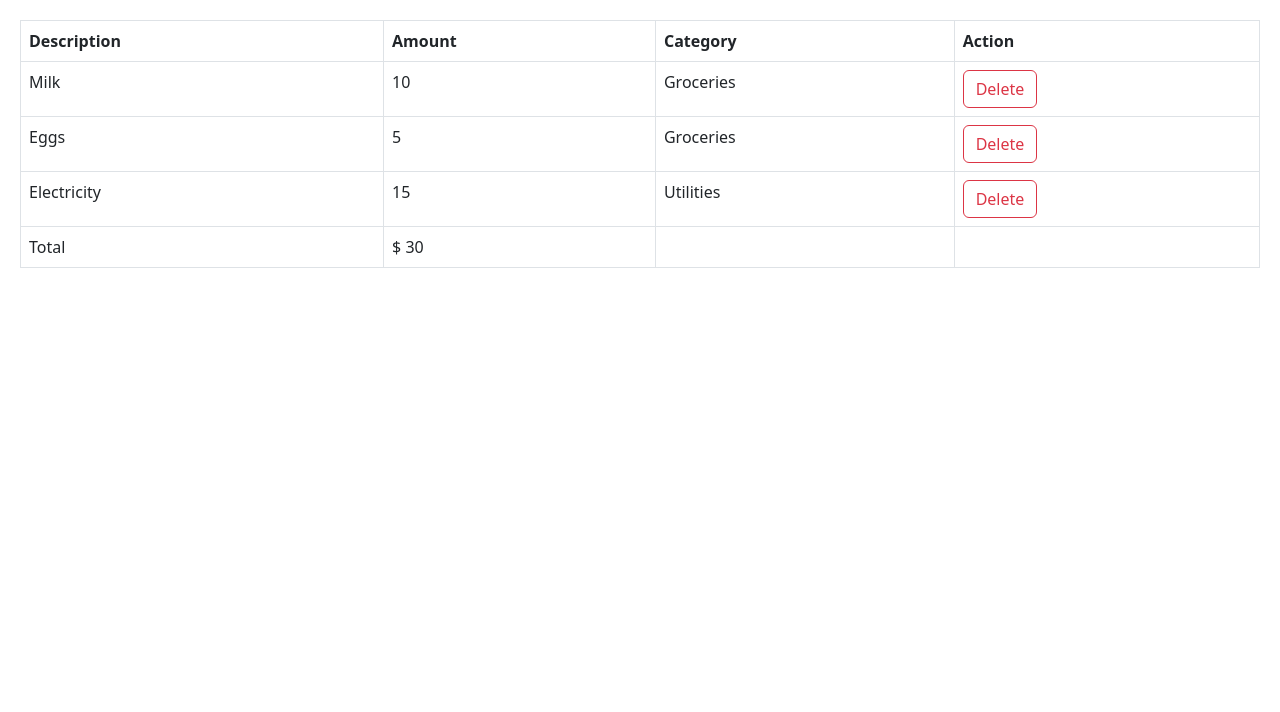
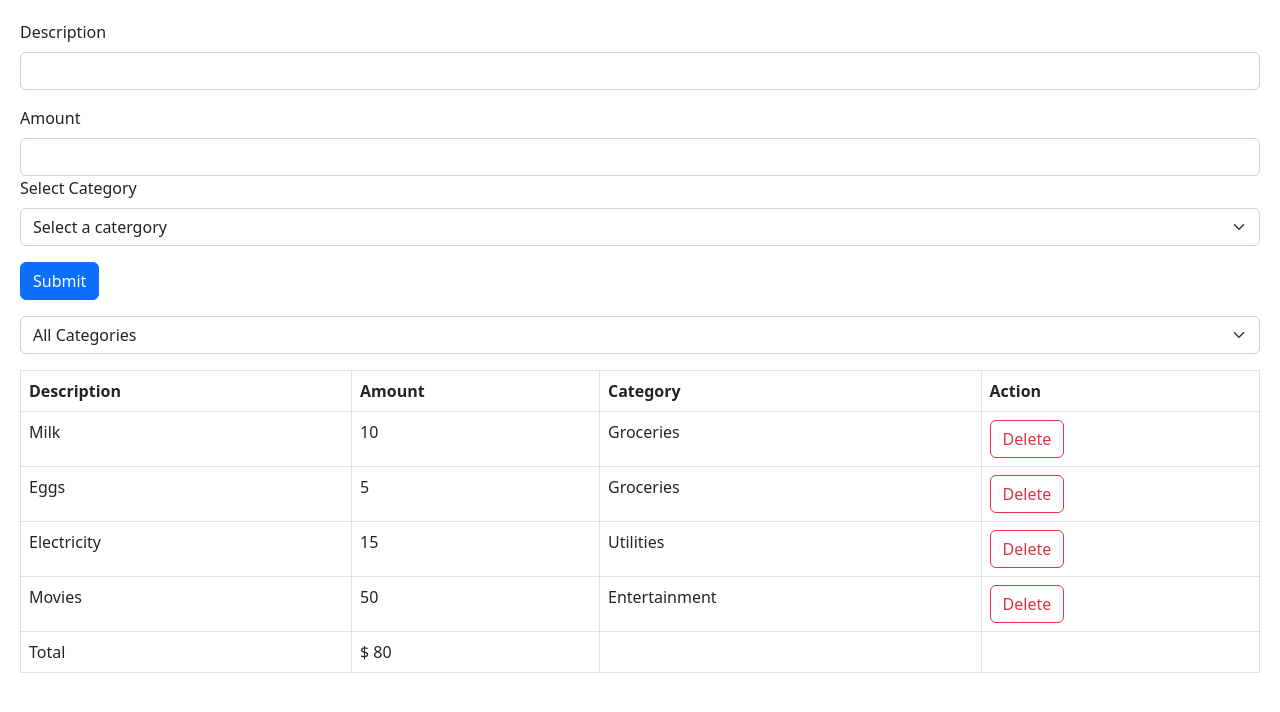
Before and after one commit to 7abhik/React_with_typescript, a React (Vite) app: page / in a window 1280 px wide. Shown: the top 712 px of the page. Built offline with nearby package versions, Linux system fonts and the light colour scheme.

Commit message:
finished expense tracker with working condition

```diff
--- a/src/App.tsx
+++ b/src/App.tsx
@@ -1,6 +1,7 @@
 // import Form from "./components/Form";
+import ExpenseFilter from "./expense-tracker/components/ExpenseFilter";
 import ExpenseList from "./expense-tracker/components/ExpenseList";
-// import ExpenseForm from "./expense-tracker/components/ExpenseForm";
+import ExpenseForm from "./expense-tracker/components/ExpenseForm";
 import { useState } from "react";
 
 function App() {
@@ -23,13 +24,32 @@ function App() {
       amount: 15,
       category: "Utilities",
     },
+    {
+      id: 4,
+      description: "Movies",
+      amount: 50,
+      category: "Entertainment",
+    },
   ]);
+  const [selectedCategory, setSelectedCatgory] = useState("");
+  const isVisibleCategories = expenses.filter((e) =>
+    selectedCategory ? e.category === selectedCategory : expenses,
+  );
   return (
     <div>
       {/* <Form /> */}
-      {/* <ExpenseForm />/ */}
+      <ExpenseForm
+        addExpenses={(data) => {
+          setExpenses([...expenses, { ...data, id: expenses.length + 1 }]);
+        }}
+      />
+      <ExpenseFilter
+        handleExpenseFilter={(selectedCategory) =>
+          setSelectedCatgory(selectedCategory)
+        }
+      />
       <ExpenseList
-        expenses={expenses}
+        expenses={isVisibleCategories}
         onDelete={(id) => {
           setExpenses(expenses.filter((e) => e.id !== id));
         }}
--- /dev/null
+++ b/src/expense-tracker/categories.ts
@@ -0,0 +1,2 @@
+const categories = ["Groceries", "Utilities", "Entertainment"] as const;
+export default categories;
--- /dev/null
+++ b/src/expense-tracker/components/ExpenseFilter.tsx
@@ -0,0 +1,27 @@
+import categories from "../categories";
+interface Props {
+  handleExpenseFilter: (category: string) => void;
+}
+const ExpenseFilter = ({ handleExpenseFilter }: Props) => {
+  return (
+    <select
+      className="form-select"
+      id="categories"
+      onChange={(event) => handleExpenseFilter(event.target.value)}
+    >
+      <option key="all" value="">
+        {" "}
+        All Categories
+      </option>
+      {categories.map((category) => {
+        return (
+          <option key={category} value={category}>
+            {category}
+          </option>
+        );
+      })}
+    </select>
+  );
+};
+
+export default ExpenseFilter;
--- a/src/expense-tracker/components/ExpenseForm.tsx
+++ b/src/expense-tracker/components/ExpenseForm.tsx
@@ -1,57 +1,89 @@
 import { zodResolver } from "@hookform/resolvers/zod";
 import { FieldValues, useForm } from "react-hook-form";
-import { z } from "zod";
+import { optional, z } from "zod";
+import categories from "../categories";
 const Schema = z.object({
-  desc: z.string().min(3),
-  amt: z.number({ invalid_type_error: "amount is required" }),
-  cat: z.string().min(3),
+  description: z
+    .string()
+    .min(3, { message: "Description should be minimum 3 charecters." })
+    .max(50),
+  amount: z
+    .number({ invalid_type_error: "amount is required" })
+    .min(0.1)
+    .max(100_000),
+  category: z.enum(categories, {
+    errorMap: () => ({ message: "Category is required." }),
+  }),
 });
 type FormData = z.infer<typeof Schema>;
 interface Props {
-  expense: FormData;
-  addExpenses: () => void;
+  addExpenses: (data: FormData) => void;
 }
-const ExpenseForm = () => {
+const ExpenseForm = ({ addExpenses }: Props) => {
   const {
     register,
     handleSubmit,
+    reset,
     formState: { errors, isValid },
   } = useForm<FormData>({ resolver: zodResolver(Schema) });
-  const onSubmit = (data: FieldValues) => {
-    console.log("Submitted");
-    console.log(data);
+  const onSubmit = (data: FormData) => {
+    addExpenses(data);
+    reset();
   };
   return (
     <form onSubmit={handleSubmit(onSubmit)}>
       <div className="mb-3">
-        <label className="form-label">Description</label>
+        <label htmlFor="description" className="form-label">
+          Description
+        </label>
         <input
-          {...register("desc")}
-          id="desc"
+          {...register("description")}
+          id="description"
           type="text"
           className="form-control"
         />
-        {errors.desc && <p className="text-danger">{errors.desc.message}</p>}
+        {errors.description && (
+          <p className="text-danger">{errors.description.message}</p>
+        )}
       </div>
       <div>
-        <label className="form-label">Amount</label>
+        <label htmlFor="amount" className="form-label">
+          Amount
+        </label>
         <input
-          {...register("amt", { valueAsNumber: true, required: true })}
-          id="amt"
+          {...register("amount", { valueAsNumber: true, required: true })}
+          id="amtount"
           type="number"
           className="form-control"
         />
-        {errors.amt && <p className="text-danger">{errors.amt.message}</p>}
+        {errors.amount && (
+          <p className="text-danger">{errors.amount.message}</p>
+        )}
       </div>
       <div className="mb-3">
-        <label className="form-label">Category</label>
-        <input
-          {...register("cat")}
-          id="cat"
-          type="string"
-          className="form-control"
-        />
-        {errors.cat && <p className="text-danger">{errors.cat.message}</p>}
+        <label htmlFor="categories" className="form-label">
+          Select Category
+        </label>
+        <select
+          {...register("category")}
+          name="category"
+          id="categories"
+          className="form-select"
+        >
+          <option key="" value="">
+            Select a catergory
+          </option>
+          {categories.map((category) => {
+            return (
+              <option value={category} key={category}>
+                {category}
+              </option>
+            );
+          })}
+        </select>
+        {errors.category && (
+          <p className="text-danger">{errors.category.message}</p>
+        )}
       </div>
       <div className="mb-3">
         <button className="btn btn-primary" type="submit">
--- a/src/expense-tracker/components/ExpenseList.tsx
+++ b/src/expense-tracker/components/ExpenseList.tsx
@@ -1,3 +1,5 @@
+import { Fragment } from "react/jsx-runtime";
+
 interface expenses {
   id: number;
   description: string;
@@ -12,6 +14,8 @@ interface Props {
 
 const ExpenseList = ({ expenses, onDelete }: Props) => {
   return (
+    <Fragment>
+      <div className="mb-3"></div>
       <table className="table table-bordered">
         <thead>
           <tr>
@@ -49,6 +53,7 @@ const ExpenseList = ({ expenses, onDelete }: Props) => {
           </tr>
         </tfoot>
       </table>
+    </Fragment>
   );
 };
 
```
Also changed, not shown: 1 other file (tests, documents, lock files or other folders). Lines whose indentation alone changed are shown as unchanged.
